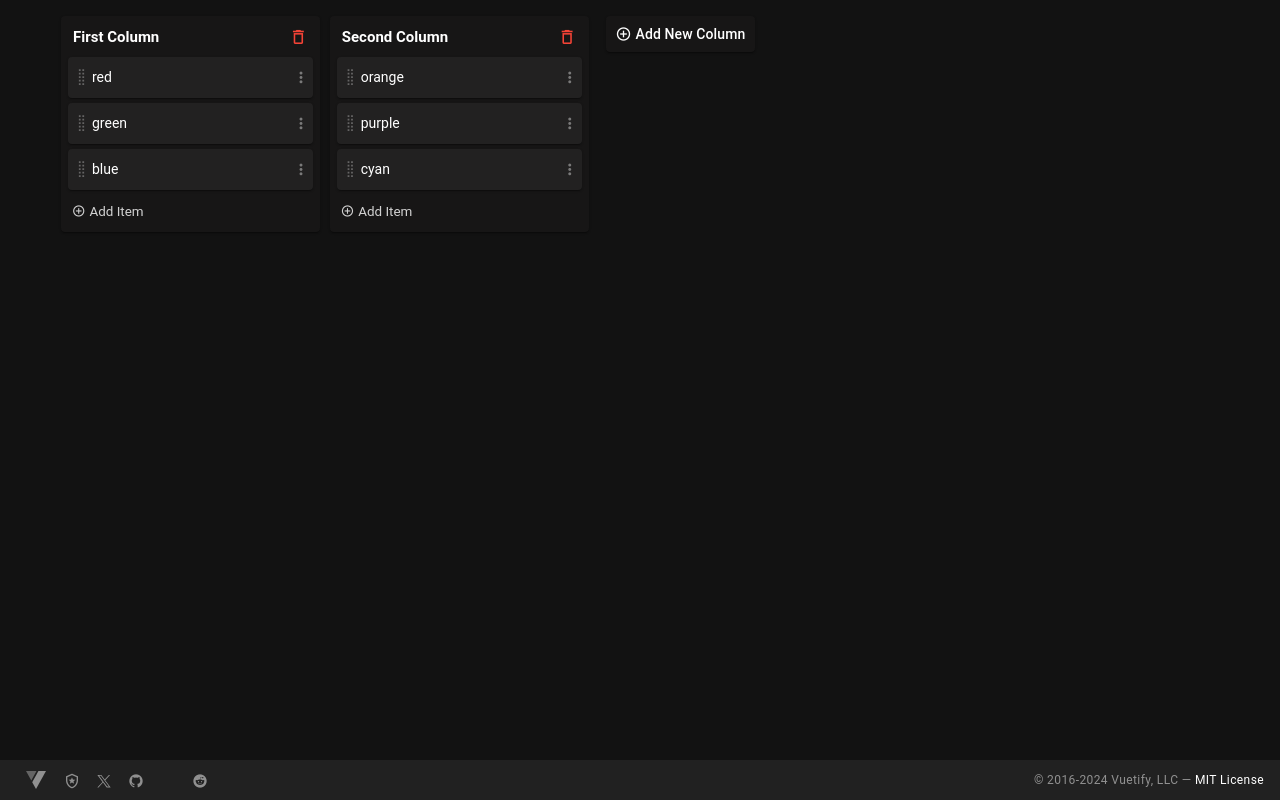
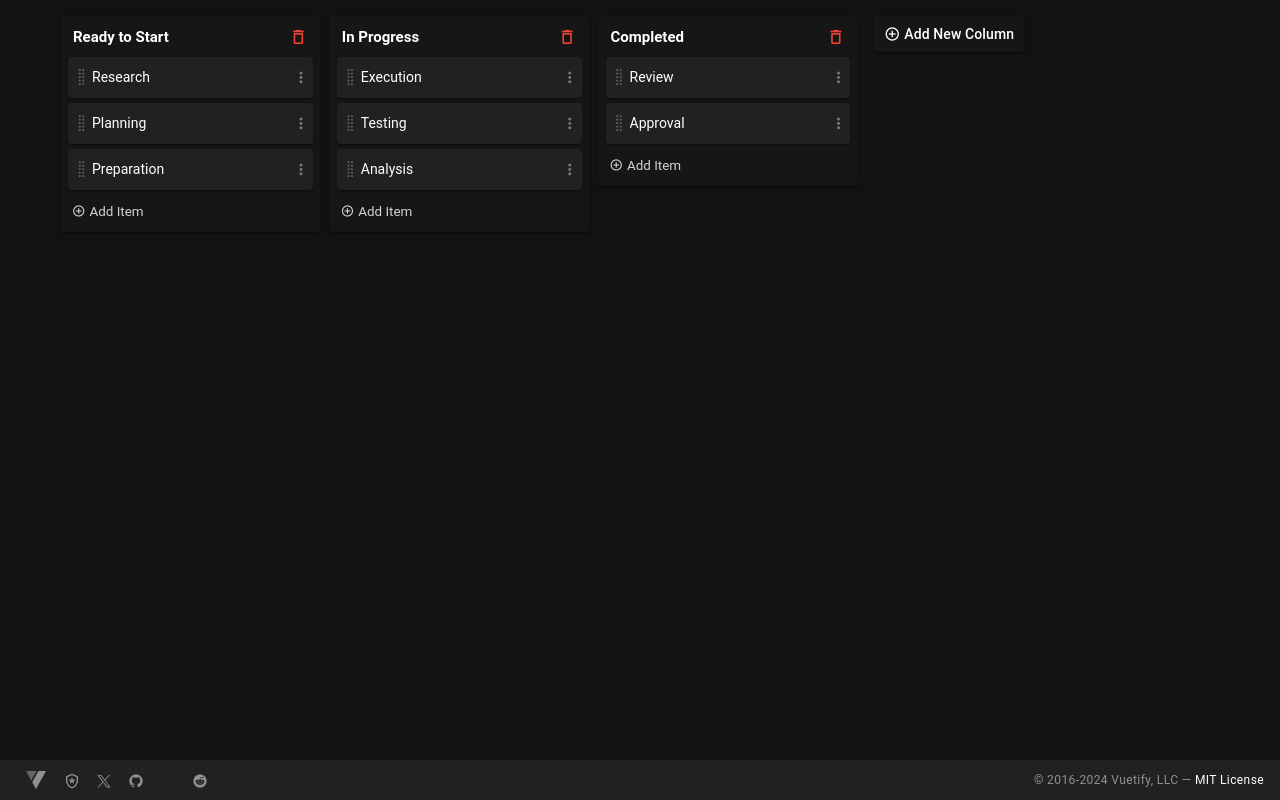
Before and after one commit to riz-j/vue-kanban, a Vue app: page / in a window 1280 px wide. Built offline with nearby package versions, Linux system fonts and the light colour scheme.

Commit message:
Code clean up

```diff
--- a/src/components/Kanban.vue
+++ b/src/components/Kanban.vue
@@ -11,7 +11,7 @@
 					<v-card :key="column.id" class="kanban-container">
 						<div class="column-heading mb-2 d-flex
 						justify-space-between align-center">
-							<input type="text" v-model="column.name">
+							<input :id="column.id" type="text" v-model="column.name">
 							<v-icon
 							size="small"
 							color="red"
@@ -37,9 +37,9 @@
 						@update="onupdate"
 						@remove="onremove"
 						>
-							<template #item="{ element: color, index }">
+							<template #item="{ element: task, index }">
 								<div
-								:id="color"
+								:id="task"
 								:index="index"
 								class="draggable-card d-flex justify-space-between
 								align-center v-card v-card--variant-elevated"
@@ -83,13 +83,18 @@ import { v4 as uuidv4 } from 'uuid';
 const columns = ref([
 	{
 		id: 'b8a1d920-35e2-444d-a7f2-be2c064eb31c',
-		name: 'First Column',
-		items: ['red', 'green', 'blue']
+		name: 'Ready to Start',
+		items: ['Research', 'Planning', 'Preparation']
 	},
 	{
 		id: '627a641f-81b9-4835-9072-257267432bd5',
-		name: 'Second Column',
-		items: ['orange', 'purple', 'cyan']
+		name: 'In Progress',
+		items: ['Execution', 'Testing', 'Analysis']
+	},
+	{
+		id: '48e0733a-5eec-45a2-bfbf-0a8a82ff1f28',
+		name: 'Completed',
+		items: ['Review', 'Approval']
 	}
 ]);
 
--- a/src/plugins/vuetify.js
+++ b/src/plugins/vuetify.js
@@ -11,9 +11,25 @@ import 'vuetify/styles'
 // Composables
 import { createVuetify } from 'vuetify'
 
+const lightTheme =  {
+  dark: false,
+  colors: {},
+  variables: {}
+}
+
+const darkTheme =  {
+  dark: true,
+  colors: {},
+  variables: {}
+}
+
 // https://vuetifyjs.com/en/introduction/why-vuetify/#feature-guides
 export default createVuetify({
   theme: {
     defaultTheme: 'dark',
+    themes: {
+      lightTheme,
+      darkTheme
+    }
   },
 })
```
